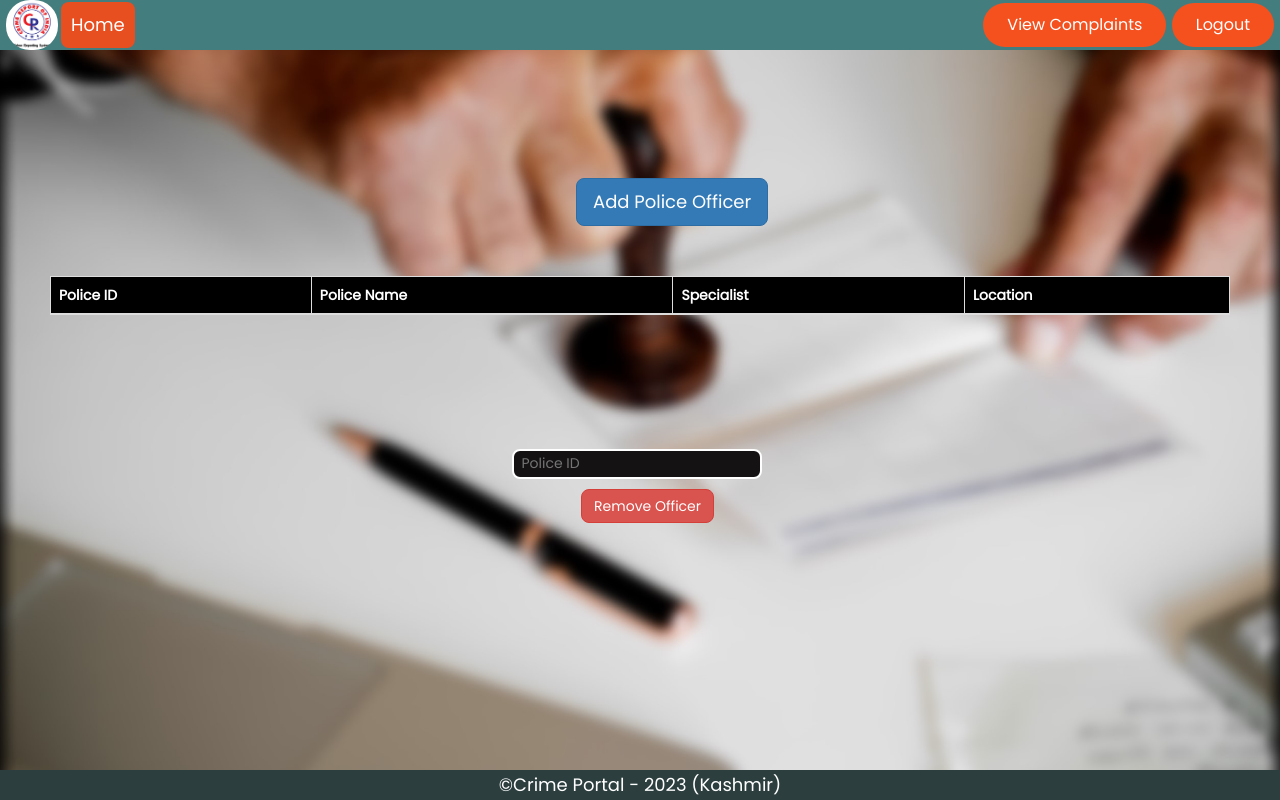
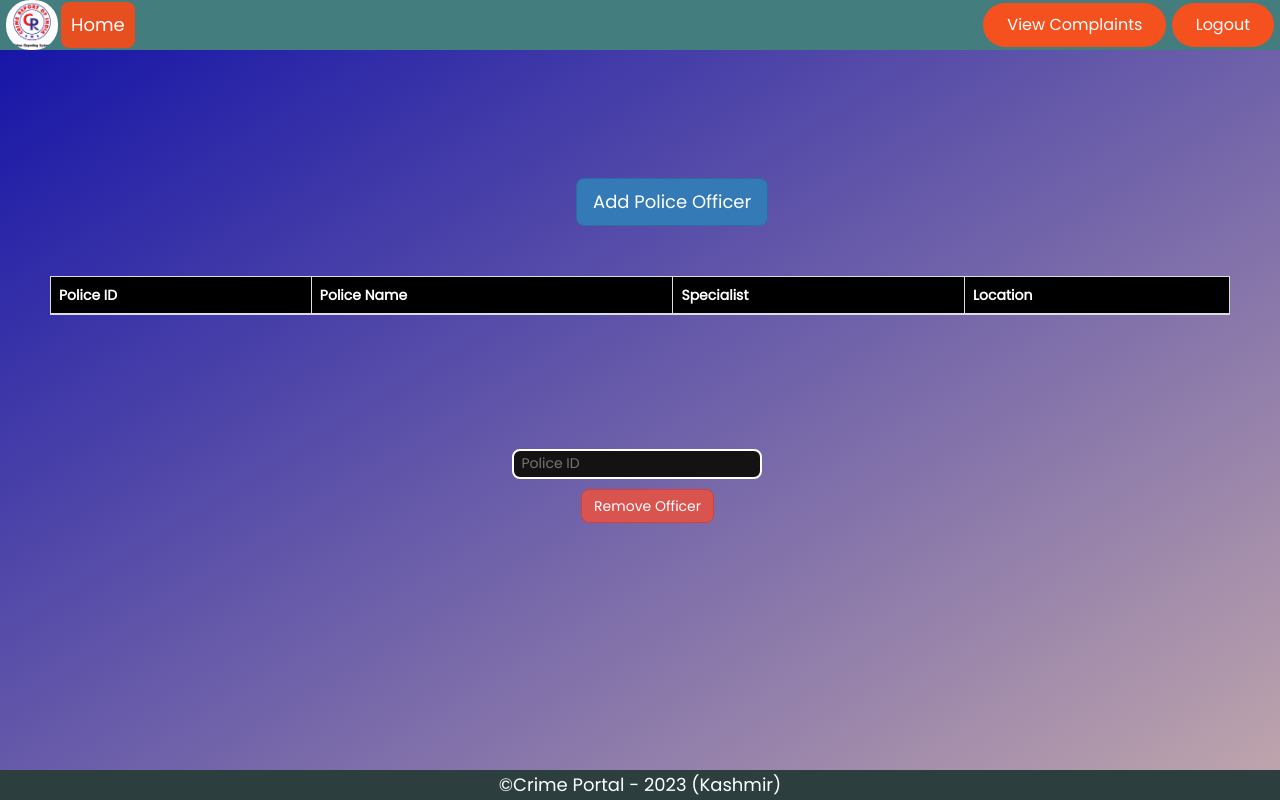
Before and after one commit to Dev-SheikhSuhail/CrimeReportingSystem, a PHP site: page /incharge_view_police.php in a window 1280 px wide. Run offline with PHP 8.4, Linux system fonts and the light colour scheme; a user stored in the database is signed in; data comes from the database, SQL or seed files in the repository; data that the repository does not hold is empty; some libraries are stand-ins or nearby versions.

Commit message:
More Updates

```diff
--- a/incharge_view_police.php
+++ b/incharge_view_police.php
@@ -54,7 +54,7 @@
     </script>
 </head>
 
-<body style="background-color: #dfdfdf">
+<body style="background: linear-gradient(to bottom right, #1111a7, #c1a7ac);">
     <header>
         <div class="logo-section">
             <a href="home.php"><img src="images/crs.png" /></a>
```
Lines whose indentation alone changed are shown as unchanged.
